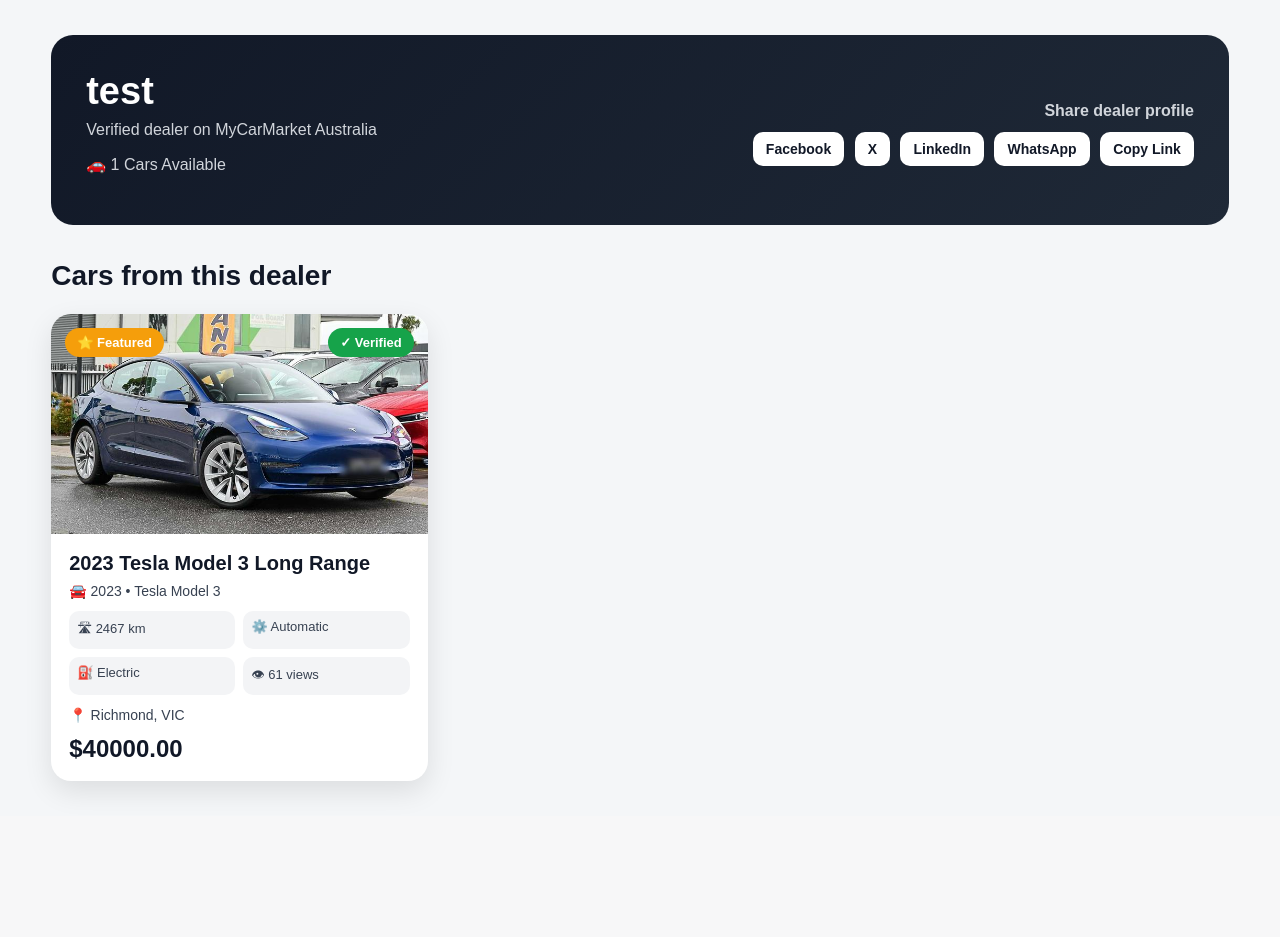
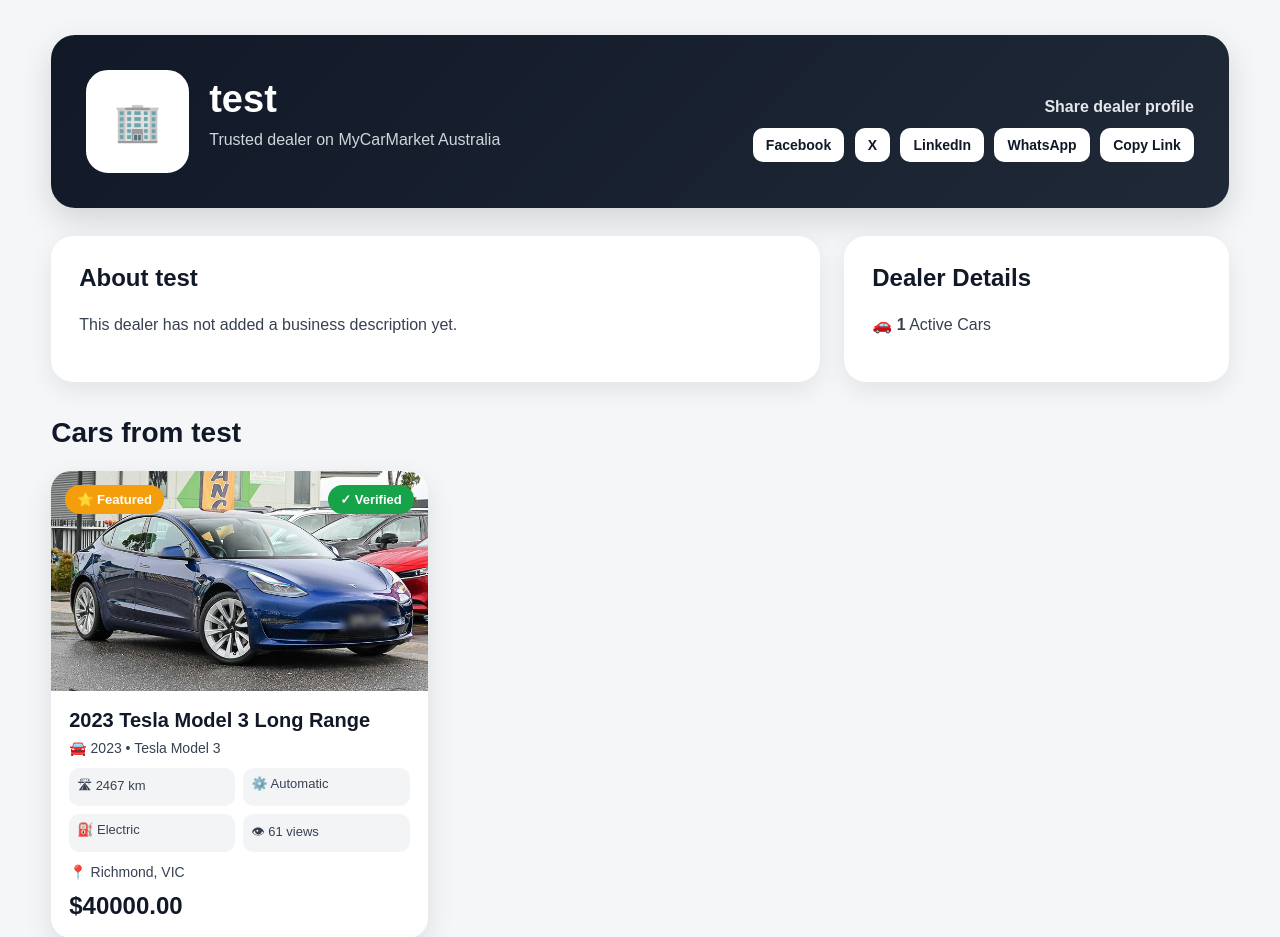
Before and after one commit to shashif/mycarmarket, a Django app: a page that uses vehicles/templates/vehicles/dealer_detail.html in a window 1280 px wide. Shown: the part 64-1001 px from the top of the page. Before the commit the page ends 859 px from the top, so only its background shows below. Run offline with Django 5.2, Linux system fonts and the light colour scheme; data comes from the database, SQL or seed files in the repository; both versions use the stored data as it was after the commit.

Commit message:
v0.8.9 dealer trust cleanup completed

```diff
--- a/static/css/car_detail.css
+++ b/static/css/car_detail.css
@@ -827,10 +827,7 @@ textarea.form-control {
     transition: 0.2s;
 }
 
-.seller-box.card {
-    position: sticky;
-    top: 25px;
-}
+
 
 .similar-card {
     transition: 0.2s;
--- a/vehicles/templates/vehicles/dealer_detail.html
+++ b/vehicles/templates/vehicles/dealer_detail.html
@@ -1,8 +1,8 @@
 <!-- =========================================
 MyCarMarket
-Version: v0.7.7
+Version: v0.8.8
 File: vehicles/templates/vehicles/dealer_detail.html
-Premium Dealer Profile + Full Clickable Car Cards
+Dealer Public Profile + Branding + Share + Inventory
 ========================================= -->
 
 <!DOCTYPE html>
@@ -10,7 +10,7 @@ Premium Dealer Profile + Full Clickable Car Cards
 <head>
     {% load static %}
 
-    <title>{{ dealer.username }} - Dealer Profile | MyCarMarket Australia</title>
+    <title>{{ business_name }} - Dealer Profile | MyCarMarket Australia</title>
 
     <link rel="stylesheet" href="{% static 'css/style.css' %}">
 </head>
@@ -21,11 +21,46 @@ Premium Dealer Profile + Full Clickable Car Cards
 
 <div class="dealer-page-wrapper">
 
-    <div class="dealer-header-card">
+    <div class="dealer-hero-card">
+
+        {% if dealer_profile and dealer_profile.banner %}
+            <div class="dealer-banner">
+                <img src="{{ dealer_profile.banner.url }}" alt="{{ business_name }}">
+            </div>
+        {% endif %}
+
+        <div class="dealer-header-content">
+
+            <div class="dealer-main-info">
+
+                {% if dealer_profile and dealer_profile.logo %}
+                    <img class="dealer-logo" src="{{ dealer_profile.logo.url }}" alt="{{ business_name }}">
+                {% else %}
+                    <div class="dealer-logo-placeholder">🏢</div>
+                {% endif %}
+
                 <div>
-            <h1>{{ dealer.username }}</h1>
-            <p>Verified dealer on MyCarMarket Australia</p>
-            <p>🚗 {{ cars.count }} Cars Available</p>
+                    <h1>{{ business_name }}</h1>
+
+                    <div class="dealer-badges">
+                        {% if dealer_profile and dealer_profile.is_verified %}
+                            <span class="dealer-verified">✔ Verified Dealer</span>
+                        {% endif %}
+
+                        {% if dealer_profile and dealer_profile.is_featured_dealer %}
+                            <span class="dealer-featured">⭐ Featured Dealer</span>
+                        {% endif %}
+
+                        {% if dealer_profile %}
+                            <span class="dealer-package">{{ dealer_profile.package_badge }}</span>
+                        {% endif %}
+                    </div>
+
+                    <p class="dealer-subtitle">
+                        Trusted dealer on MyCarMarket Australia
+                    </p>
+                </div>
+
             </div>
 
             <div class="dealer-share-box">
@@ -40,9 +75,64 @@ Premium Dealer Profile + Full Clickable Car Cards
                     Copy Link
                 </button>
             </div>
+
         </div>
 
-    <h2 class="section-title">Cars from this dealer</h2>
+    </div>
+
+    <div class="dealer-info-grid">
+
+        <div class="dealer-about-card">
+            <h2>About {{ business_name }}</h2>
+
+            {% if dealer_profile and dealer_profile.business_description %}
+                <p>{{ dealer_profile.business_description }}</p>
+            {% else %}
+                <p>This dealer has not added a business description yet.</p>
+            {% endif %}
+        </div>
+
+        <div class="dealer-contact-card">
+
+    <h2>Dealer Details</h2>
+
+    <p>
+        🚗 <strong>{{ cars.count }}</strong> Active Cars
+    </p>
+
+    {% if dealer_profile and dealer_profile.is_verified %}
+        <p>
+            ✔ Verified Dealer
+        </p>
+    {% endif %}
+
+    {% if dealer_profile and dealer_profile.website %}
+        <p>
+            <a href="{{ dealer_profile.website }}"
+               target="_blank"
+               rel="noopener">
+                🌐 Visit Website
+            </a>
+        </p>
+    {% endif %}
+
+    {% if dealer_profile and dealer_profile.address and dealer_profile.address != "na" %}
+        <p>
+            📍 {{ dealer_profile.address }}
+        </p>
+    {% endif %}
+
+    {% if dealer_profile %}
+        <p>
+            📦 {{ dealer_profile.package_badge }}
+        </p>
+    {% endif %}
+
+</div>
+
+    </div>
+
+    <h2 class="section-title">Cars from {{ business_name }}</h2>
 
     {% if cars %}
 
@@ -90,7 +180,6 @@ Premium Dealer Profile + Full Clickable Car Cards
 
                         <div class="price-row">
                             <strong>${{ car.price }}</strong>
-
                         </div>
                     </div>
 
@@ -111,33 +200,107 @@ Premium Dealer Profile + Full Clickable Car Cards
 </div>
 
 <style>
-
 .dealer-page-wrapper {
     width: 92%;
     max-width: 1250px;
     margin: 35px auto;
 }
 
-.dealer-header-card {
+.dealer-hero-card {
     background: linear-gradient(135deg, #111827, #1f2937);
     color: white;
+    border-radius: 24px;
+    overflow: hidden;
+    margin-bottom: 28px;
+    box-shadow: 0 12px 32px rgba(0,0,0,0.14);
+}
+
+.dealer-banner {
+    height: 230px;
+    background: #374151;
+}
+
+.dealer-banner img {
+    width: 100%;
+    height: 100%;
+    object-fit: cover;
+}
+
+.dealer-header-content {
     padding: 35px;
-    border-radius: 22px;
     display: flex;
     justify-content: space-between;
     gap: 25px;
     align-items: center;
-    margin-bottom: 35px;
 }
 
-.dealer-header-card h1 {
+.dealer-main-info {
+    display: flex;
+    gap: 20px;
+    align-items: center;
+}
+
+.dealer-logo {
+    width: 95px;
+    height: 95px;
+    border-radius: 22px;
+    object-fit: cover;
+    background: white;
+    border: 4px solid white;
+}
+
+.dealer-logo-placeholder {
+    width: 95px;
+    height: 95px;
+    border-radius: 22px;
+    background: white;
+    color: #111827;
+    display: flex;
+    align-items: center;
+    justify-content: center;
+    font-size: 38px;
+    border: 4px solid white;
+}
+
+.dealer-header-content h1 {
     margin: 0;
     font-size: 38px;
 }
 
-.dealer-header-card p {
+.dealer-subtitle {
+    margin-top: 10px;
     color: #d1d5db;
-    margin-top: 8px;
+}
+
+.dealer-badges {
+    margin-top: 10px;
+}
+
+.dealer-verified,
+.dealer-featured,
+.dealer-package {
+    display: inline-block;
+    padding: 6px 11px;
+    border-radius: 999px;
+    font-size: 13px;
+    font-weight: bold;
+    margin-right: 6px;
+    margin-bottom: 6px;
+}
+
+.dealer-verified {
+    background: #dcfce7;
+    color: #166534;
+}
+
+.dealer-featured {
+    background: #fef3c7;
+    color: #92400e;
+}
+
+.dealer-package {
+    background: #dbeafe;
+    color: #1e40af;
 }
 
 .dealer-share-box {
@@ -147,6 +310,7 @@ Premium Dealer Profile + Full Clickable Car Cards
 .dealer-share-box p {
     margin-bottom: 12px;
     font-weight: bold;
+    color: #e5e7eb;
 }
 
 .dealer-share-box a,
@@ -168,6 +332,39 @@ Premium Dealer Profile + Full Clickable Car Cards
 .copy-dealer-link-btn:hover {
     background: #2563eb;
     color: white;
+}
+
+.dealer-info-grid {
+    display: grid;
+    grid-template-columns: 2fr 1fr;
+    gap: 24px;
+    margin-bottom: 35px;
+}
+
+.dealer-about-card,
+.dealer-contact-card,
+.empty-box {
+    background: white;
+    padding: 28px;
+    border-radius: 22px;
+    box-shadow: 0 8px 24px rgba(0,0,0,0.08);
+}
+
+.dealer-about-card h2,
+.dealer-contact-card h2 {
+    margin-top: 0;
+}
+
+.dealer-about-card p,
+.dealer-contact-card p {
+    color: #374151;
+    line-height: 1.6;
+}
+
+.dealer-contact-card a {
+    color: #2563eb;
+    font-weight: bold;
+    text-decoration: none;
 }
 
 .section-title {
@@ -293,23 +490,13 @@ Premium Dealer Profile + Full Clickable Car Cards
     color: #111827;
 }
 
-.price-row span {
-    color: #2563eb;
-    font-weight: bold;
-    font-size: 14px;
+@media (max-width: 900px) {
+    .dealer-header-content {
+        flex-direction: column;
+        align-items: flex-start;
     }
 
-.empty-box {
-    background: white;
-    padding: 30px;
-    border-radius: 18px;
-    box-shadow: 0 8px 24px rgba(0,0,0,0.08);
-    color: #6b7280;
-}
-
-@media (max-width: 900px) {
-
-    .dealer-header-card {
+    .dealer-main-info {
         flex-direction: column;
         align-items: flex-start;
     }
@@ -325,12 +512,14 @@ Premium Dealer Profile + Full Clickable Car Cards
         margin-bottom: 6px;
     }
 
+    .dealer-info-grid {
+        grid-template-columns: 1fr;
+    }
+
     .premium-car-grid {
         grid-template-columns: 1fr;
     }
-
 }
-
 </style>
 
 <script>
--- a/vehicles/views/dealer_views.py
+++ b/vehicles/views/dealer_views.py
@@ -1,8 +1,8 @@
 # ==========================================
 # MyCarMarket
-# Version: v0.7.6
+# Version: v0.8.8
 # File: vehicles/views/dealer_views.py
-# SEO Friendly Dealer Public Profile + Share
+# Dealer Public Profile with Branding + Share
 # ==========================================
 
 from django.shortcuts import render, get_object_or_404
@@ -14,21 +14,33 @@ from vehicles.models import Car
 def dealer_detail(request, username):
     dealer = get_object_or_404(User, username=username)
 
+    dealer_profile = None
+
+    if hasattr(dealer, 'dealer_profile'):
+        dealer_profile = dealer.dealer_profile
+
     cars = Car.objects.filter(
         seller=dealer,
         is_approved=True,
         is_active=True
     ).order_by('-created_at')
 
+    business_name = dealer.username
+
+    if dealer_profile and dealer_profile.business_name:
+        business_name = dealer_profile.business_name
+
     share_url = request.build_absolute_uri()
-    share_text = f"Check out this dealer on MyCarMarket Australia: {dealer.username}"
+    share_text = f"Check out {business_name} on MyCarMarket Australia"
 
     return render(
         request,
         'vehicles/dealer_detail.html',
         {
             'dealer': dealer,
+            'dealer_profile': dealer_profile,
             'cars': cars,
+            'business_name': business_name,
             'share_url': share_url,
             'share_text': share_text,
         }
```
Also changed, not shown: vehicles/templates/vehicles/car_detail.html (+43 -3 lines), vehicles/templates/vehicles/includes/detail_sidebar.html (+76 -39 lines), db.sqlite3. Lines whose indentation alone changed are shown as unchanged.
